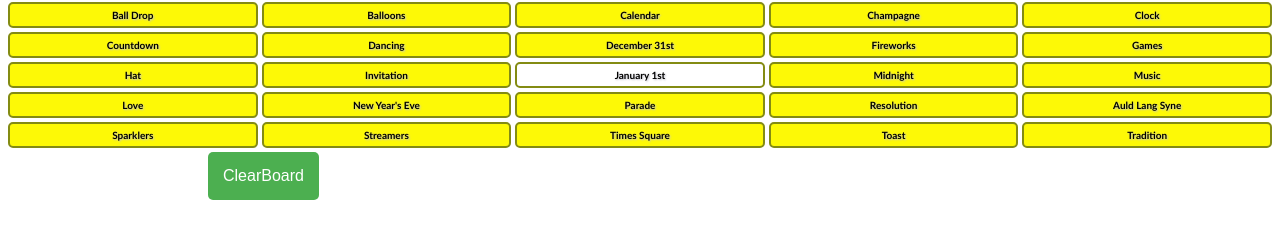
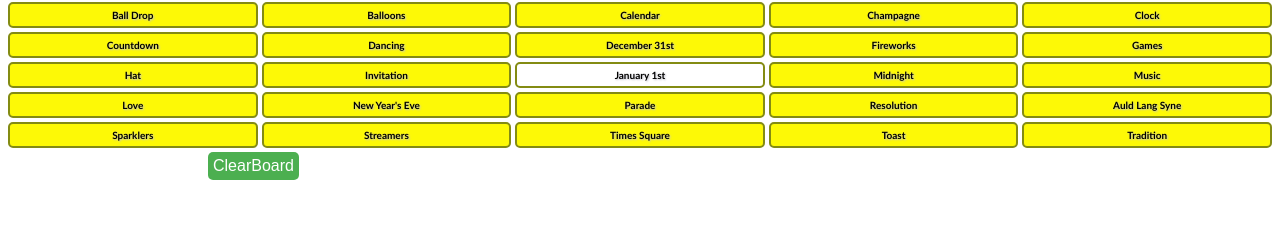
Before and after one commit to chakravartyharish/bingoGame, a React app: page / in a window 1280 px wide. Shown: the part 78-316 px from the top of the page. Built offline with nearby package versions, Linux system fonts and the light colour scheme.

Commit message:
App bingoGame

```diff
--- a/src/styles.css
+++ b/src/styles.css
@@ -45,7 +45,7 @@
     background-color: #4caf50;
     border: none;
     color: white;
-    padding: 15px 15px;
+    padding: 5px 5px;
     text-align: center;
     text-decoration: none;
     display: inline-block;
```
Also changed, not shown: build/asset-manifest.json, build/index.html, 4 other files.
